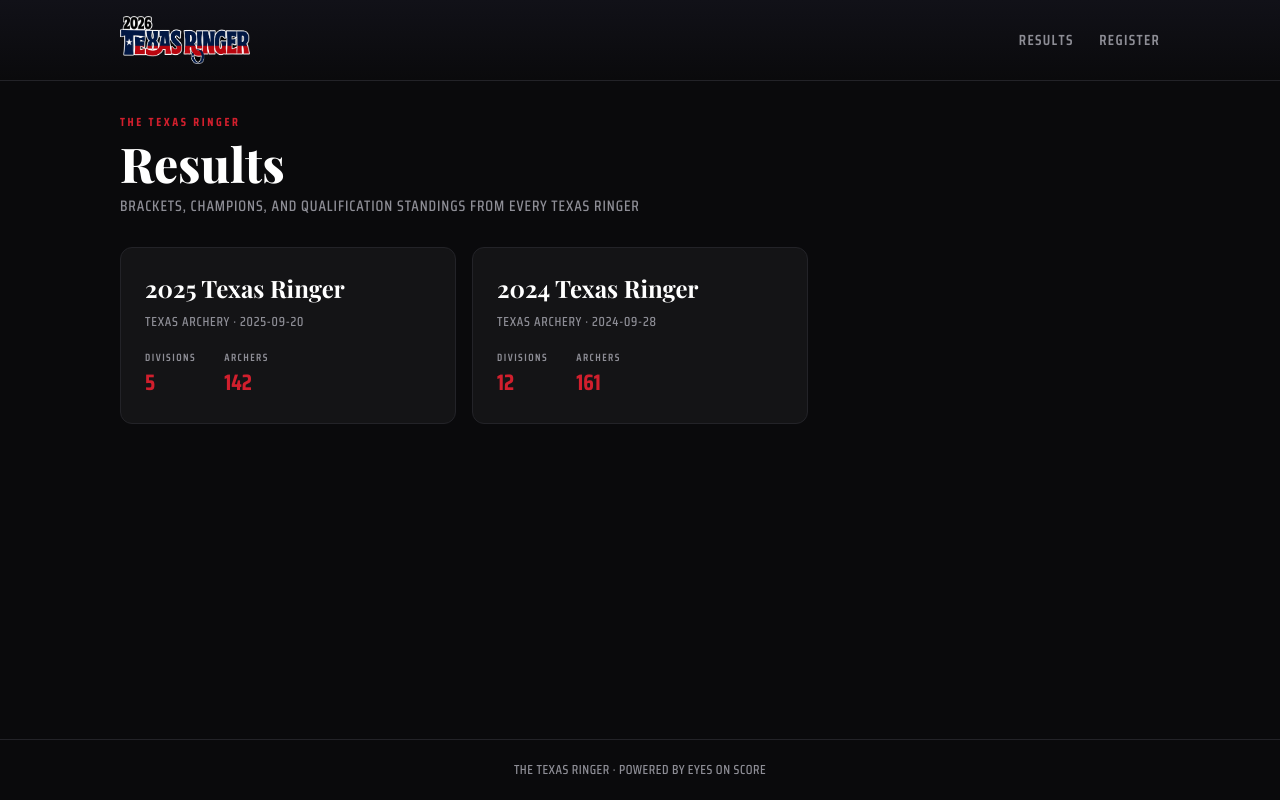
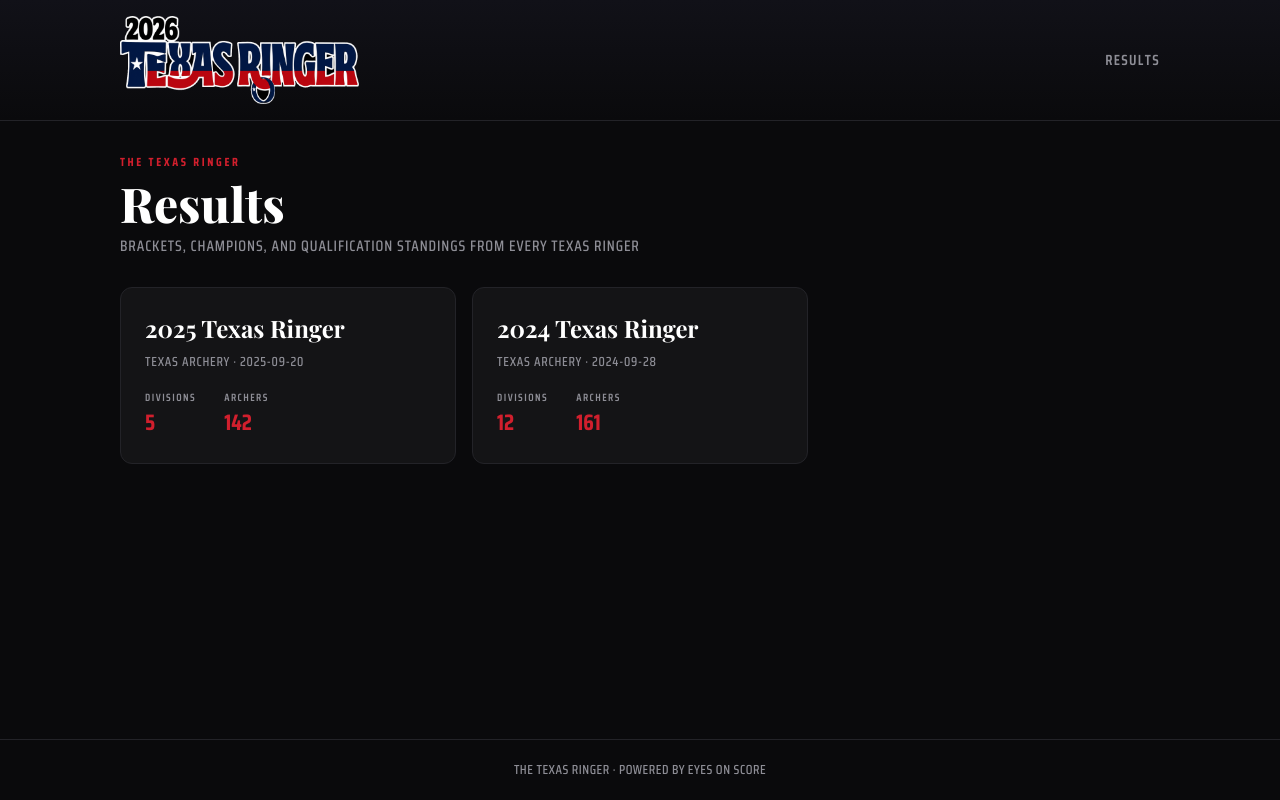
Before and after one commit to mhojnacki979/texas-ringer, a Next.js app: page / in a window 1280 px wide. Built offline with nearby package versions, Linux system fonts and the light colour scheme.

Commit message:
Bigger header wordmark; remove Register nav link

```diff
--- a/app/globals.css
+++ b/app/globals.css
@@ -127,14 +127,14 @@
 }
 
 .wordmark-logo {
-  height: 3rem;
+  height: 5.5rem;
   width: auto;
   display: block;
 }
 
 @media (max-width: 600px) {
   .wordmark-logo {
-    height: 2.3rem;
+    height: 3.25rem;
   }
 }
 
--- a/app/layout.tsx
+++ b/app/layout.tsx
@@ -57,9 +57,6 @@
               <Link href="/" className="site-nav-link">
                 Results
               </Link>
-              <a href="https://www.texasringer.com" className="site-nav-link">
-                Register
-              </a>
             </nav>
           </div>
         </header>
```
